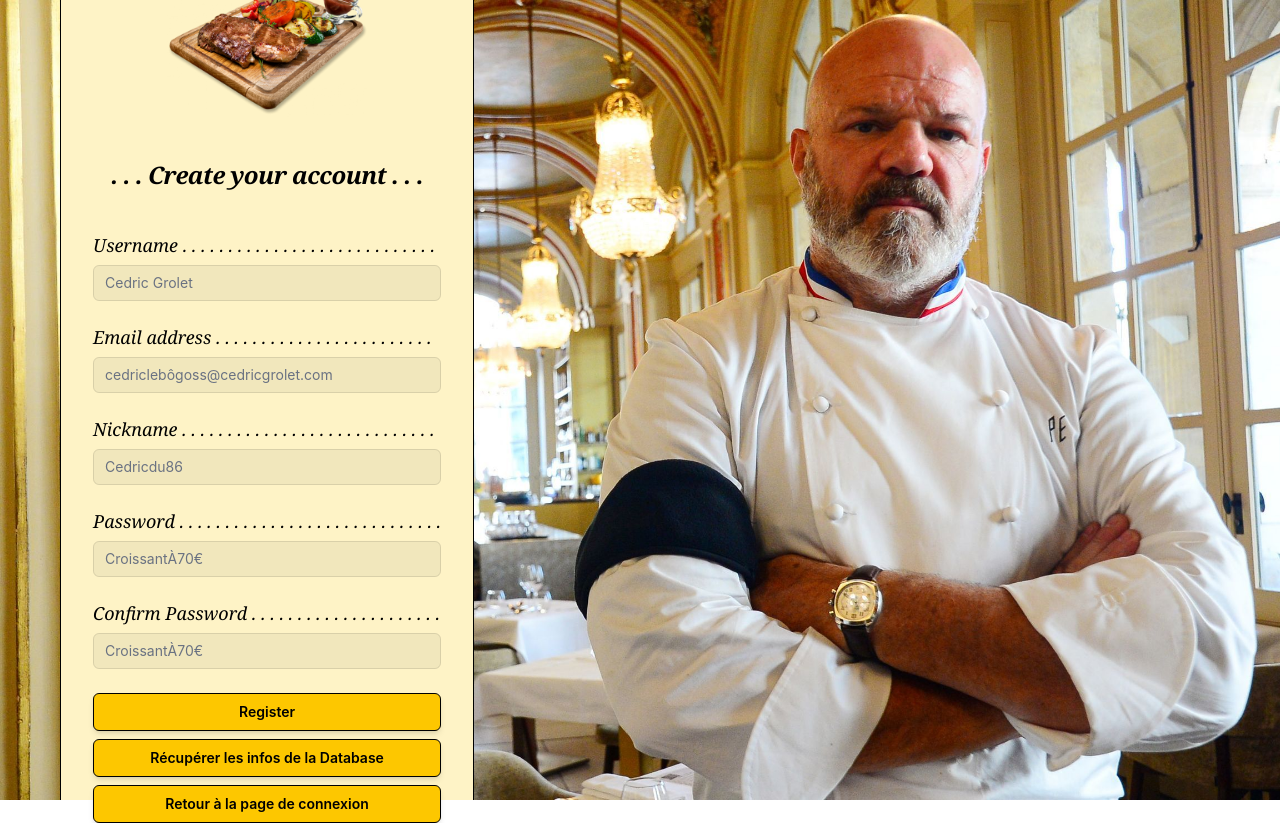
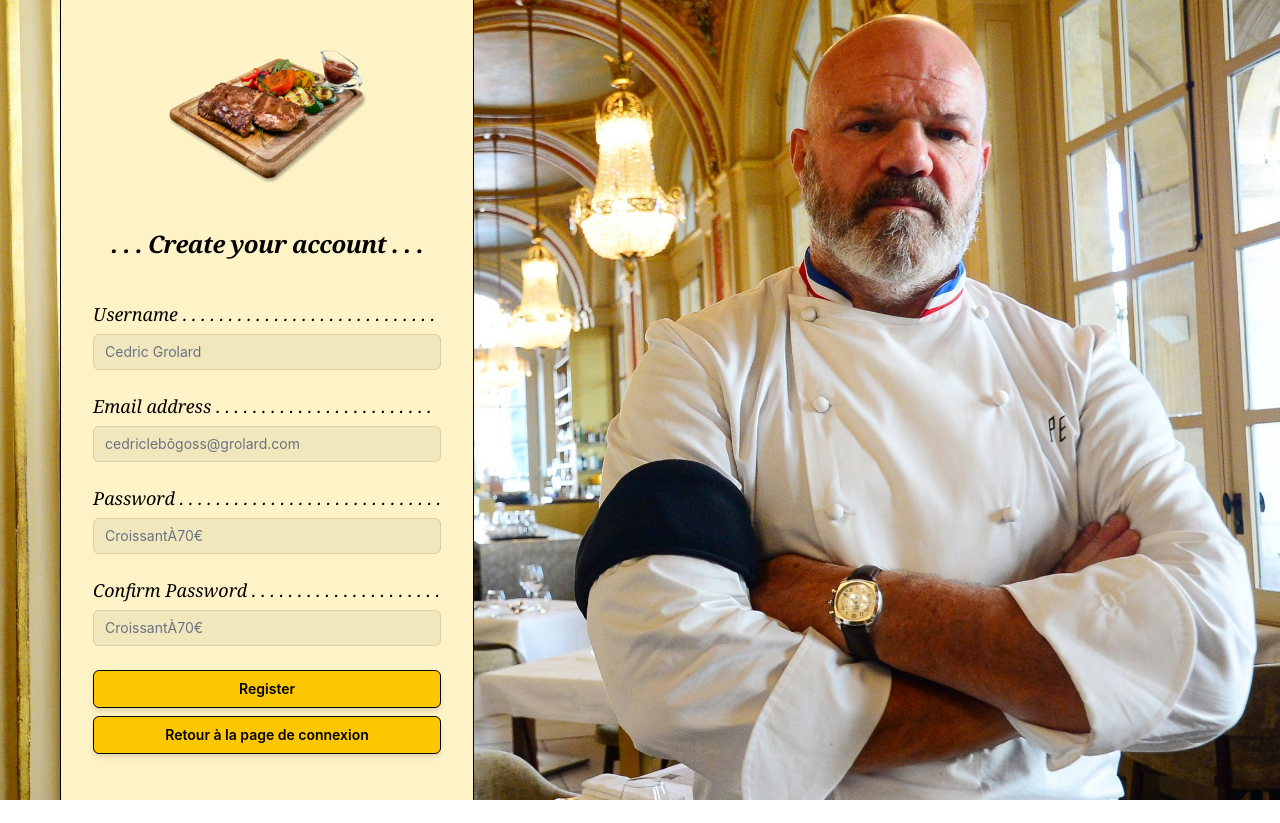
Before and after one commit to MouaipS/Transcendance, a React (Vite) app in the folder frontend/: page /register in a window 1280 px wide. After the commit the page ends 800 px from the top, so only its background shows below. Built offline with nearby package versions, Linux system fonts and the light colour scheme; a web font is replaced by a local one.

Commit message:
dev_game [ADD] petites modifs
couleur de bouton, suppression de boutons inutiles

```diff
--- a/frontend/src/components/data/tabs.jsx
+++ b/frontend/src/components/data/tabs.jsx
@@ -12,7 +12,7 @@ const FetchStats = () => {
 	const { data, error, isLoading } = useQuery({
 		queryKey: ['stats'],
 		queryFn: () =>
-			fetch('https://localhost:8443/api/home?username=oui')
+			fetch('https://localhost:8443/api/home')
 			.then(res => res.json())
 	})
 	if (isLoading) return <div>Chargement...</div>
@@ -20,13 +20,11 @@ const FetchStats = () => {
 
 	if (!data) return <div>Aucune donnée trouvée.</div>
 
-	console.log('data = ', data)
-
 	return <div>
 		<ul>
-			{/* <li>Matchs joués : {data.stats.nb_games}</li>
+			<li>Matchs joués : {data.stats.nb_games}</li>
 			<li>Victoires : {data.stats.nb_victories}</li>
-			<li>Défaites : {data.stats.nb_defeats}</li> */}
+			<li>Défaites : {data.stats.nb_defeats}</li>
         </ul>
 	</div>
 }
@@ -43,8 +41,6 @@ const FetchRecipes = () => {
 	if (error) return <div>Erreur : {error.message}</div>
 
 	if (!data) return <div>Vous n'êtes pas actuellement dans une partie.</div>
-
-	console.log('data = ', data)
 
 	return <div>
 		<ul>
--- a/frontend/src/components/pages/Register.jsx
+++ b/frontend/src/components/pages/Register.jsx
@@ -68,38 +68,6 @@ export function Register() {
 		.catch((err) => console.error("error:", err))
 	}
 
-	// Requête GET pour récupérer les infos depuis la DB afin
-	// de vérifier si les requêtes fonctionnent bien, ne restera pas
-	const FetchName = () => {
-
-		if (!showGet)
-			return null
-		const { data, error, isLoading } = useQuery({
-			queryKey: ['username'],
-			queryFn: () =>
-				fetch('http://localhost:3001/api/users')
-				.then(res => res.json())
-		})
-		if (isLoading) return <div>Chargement...</div>
-		if (error) return <div>Erreur : {error.message}</div>
-
-		const datas = []
-
-		for (let i = 0; i < data.length; i++) {
-			datas[i] = data[i].username
-		}
-
-		return <ul>{datas.map(todo => (<li key={todo}>{todo}</li>))}</ul>
-	}
-
-	// Fonction pour empêcher l'appel de FetchName tant que
-	// le bouton associé n'a pas été cliqué
-	const handleClick = (e) => {
-		e.preventDefault()
-
-		setShowGet(!showGet)
-	}
-
 
 	return <>
 	<img
@@ -132,7 +100,7 @@ export function Register() {
 							name="username"
 							required
 							value={username}
-							placeholder="Cedric Grolet"
+							placeholder="Cedric Grolard"
 							onChange={(e) => setUsername(e.target.value)}
 							className="block w-full rounded-md bg-black/5 px-3
 									py-1.5 text-base outline-1 -outline-offset-1
@@ -154,29 +122,8 @@ export function Register() {
 							type="email"
 							required
 							value={email}
-							placeholder="cedriclebôgoss@cedricgrolet.com"
+							placeholder="cedriclebôgoss@grolard.com"
 							onChange={(e) => setEmail(e.target.value)}
-							className="block w-full rounded-md bg-black/5 px-3
-								py-1.5 text-base outline-1 -outline-offset-1
-								outline-black/10 placeholder:text-gray-500
-								focus:outline-2 focus:-outline-offset-2
-								focus:outline-yellow-400 sm:text-sm/6"
-						/>
-					</div>
-				</div>
-				<div>
-					<label htmlFor="nickname" className="font-serif italic
-						block text-lg/6 font-medium text-black">
-						Nickname . . . . . . . . . . . . . . . . . . . . . . . . . . . .
-					</label>
-					<div className="mt-2">
-						<input
-							id="nickname"
-							name="nickname"
-							required
-							value={nickname}
-							placeholder="Cedricdu86"
-							onChange={(e) => setNickname(e.target.value)}
 							className="block w-full rounded-md bg-black/5 px-3
 								py-1.5 text-base outline-1 -outline-offset-1
 								outline-black/10 placeholder:text-gray-500
@@ -242,6 +189,7 @@ export function Register() {
 					</button>
 				</div>
 			</form>
+
 			<div className="mt-2">
 				<button
 					type="submit"
@@ -251,22 +199,7 @@ export function Register() {
 					focus-visible:outline-offset-2 focus-visible:outline-indigo-500
 					border border-black shadow-md hover:shadow-none
 					hover:inset-shadow-xs hover:inset-shadow-black/50"
-					onClick={handleClick}>Récupérer les infos de la Database
-				</button>
-			</div>
-			<QueryClientProvider client={queryClient}>
-				<FetchName />
-			</QueryClientProvider>
-			<div className="mt-2">
-				<button
-					type="submit"
-					className="flex w-full justify-center rounded-md
-					bg-yellow-400 px-3 py-1.5 text-sm/6 font-semibold
-					hover:bg-yellow-300 focus-visible:outline-2
-					focus-visible:outline-offset-2 focus-visible:outline-indigo-500
-					border border-black shadow-md hover:shadow-none
-					hover:inset-shadow-xs hover:inset-shadow-black/50"
-					onClick={() => navigate('/')}>Retour à la page de connexion
+					onClick={() => navigate('/login')}>Retour à la page de connexion
 				</button>
 			</div>
 		</div>
--- a/frontend/src/components/pages/Statistics.jsx
+++ b/frontend/src/components/pages/Statistics.jsx
@@ -24,9 +24,9 @@ const FetchStats = () => {
 
 	return <div>
 		<ul>
-			{/* <li>Matchs joués : {data.stats.nb_games}</li>
+			<li>Matchs joués : {data.stats.nb_games}</li>
 			<li>Victoires : {data.stats.nb_victories}</li>
-			<li>Défaites : {data.stats.nb_defeats}</li> */}
+			<li>Défaites : {data.stats.nb_defeats}</li>
         </ul>
 	</div>
 }
--- a/frontend/src/components/tools/Game.jsx
+++ b/frontend/src/components/tools/Game.jsx
@@ -1,4 +1,4 @@
-import { useState } from "react";
+import { useState, useEffect } from "react";
 import { QueryClient, QueryClientProvider, useQuery } from '@tanstack/react-query';
 
 
@@ -10,6 +10,35 @@ export function Game () {
 	const [code, setCode] = useState('')
   const [username, setUsername] = useState('Michel')
   const [number, setNumber] = useState(0)
+
+  useEffect(() => {
+
+    const fetchProfile = async () => {
+
+      fetch('/api/home',
+      {
+        method: "GET",
+        credentials: "include"
+      })
+      .then ((Response) => {
+        if (Response.status === 401)
+        {
+          console.log("non ", Response.status);
+        }
+        const data = Response.json();
+        return data;
+      })
+      .then ((data) => {
+        setUsername(data.username)
+      })
+      .catch ((err) => {
+        console.error("error:", err)
+      })
+    }
+
+    fetchProfile();
+  }, []);
+
 
 	const handleSubmit = (e) => {
 		e.preventDefault()
@@ -88,7 +117,7 @@ export function Game () {
 
 			<button
 				className="flex justify-center rounded-md mt-10 min-h-20
-				bg-yellow-400 font-semibold text-3xl items-center
+				bg-red-400 font-semibold text-3xl items-center
 				hover:bg-yellow-300 focus-visible:outline-2
 				focus-visible:outline-offset-2 focus-visible:outline-indigo-500
 				border border-black shadow-md hover:shadow-none
```
